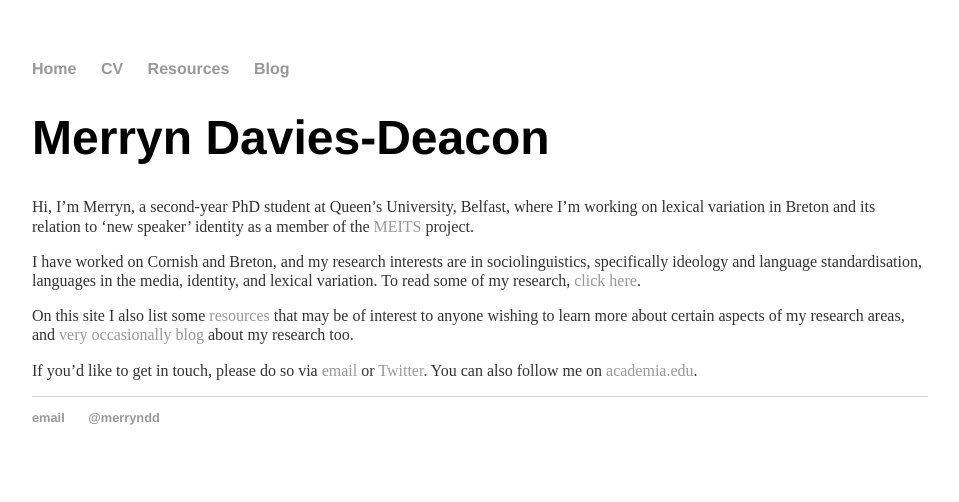
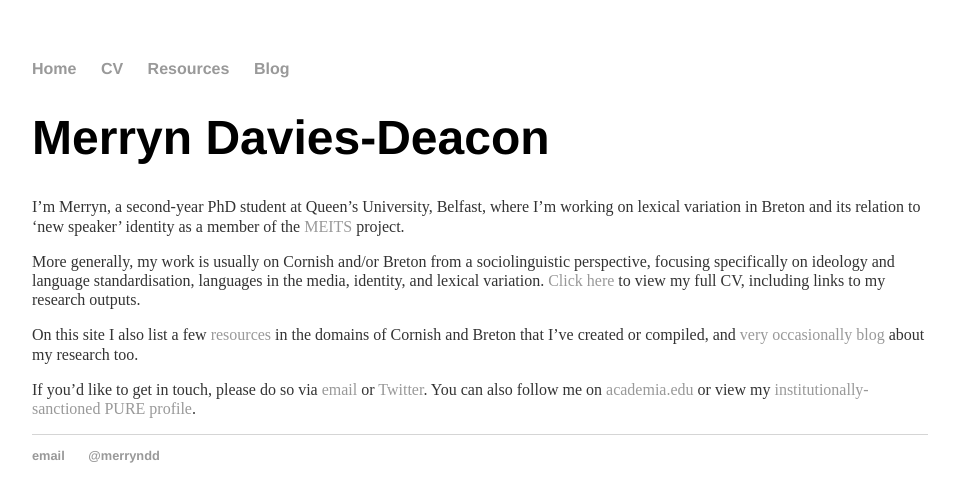
Before and after one commit to merryndd/merryndd.github.io, a Jekyll site: the page built from index.html, in a window 1280 px wide. Shown: the top 502 px of the page, without its empty margins (160-1119 px from the left). Built offline with Jekyll 4.4.1, drawn with Linux system fonts in a browser that asks for light colours.

Commit message:
Update index.html

```diff
--- a/index.html
+++ b/index.html
@@ -4,8 +4,8 @@ title: Merryn Davies-Deacon
 ---
 <div class="blurb">
 	<h1>Merryn Davies-Deacon</h1>
-	<p>Hi, I’m Merryn, a second-year PhD student at Queen’s University, Belfast, where I’m working on lexical variation in Breton and its relation to ‘new speaker’ identity as a member of the <a href="http://meits.org">MEITS</a> project.</p>
-	<p>I have worked on Cornish and Breton, and my research interests are in sociolinguistics, specifically ideology and language standardisation, languages in the media, identity, and lexical variation. To read some of my research, <a href="/cv">click here</a>.</p>
-	<p>On this site I also list some <a href="/resources">resources</a> that may be of interest to anyone wishing to learn more about certain aspects of my research areas, and <a href="/news">very occasionally blog</a> about my research too.</p>
-	<p>If you’d like to get in touch, please do so via <a href="mailto:mdaviesdeacon01@qub.ac.uk">email</a> or <a href="http://twitter.com/merryndd">Twitter</a>. You can also follow me on <a href="https://qub.academia.edu/MerrynDaviesDeacon">academia.edu</a>.</p>
+	<p>I’m Merryn, a second-year PhD student at Queen’s University, Belfast, where I’m working on lexical variation in Breton and its relation to ‘new speaker’ identity as a member of the <a href="http://meits.org">MEITS</a> project.</p>
+	<p>More generally, my work is usually on Cornish and/or Breton from a sociolinguistic perspective, focusing specifically on ideology and language standardisation, languages in the media, identity, and lexical variation. <a href="/cv">Click here</a> to view my full CV, including links to my research outputs.</p>
+	<p>On this site I also list a few <a href="/resources">resources</a> in the domains of Cornish and Breton that I’ve created or compiled, and <a href="/news">very occasionally blog</a> about my research too.</p>
+	<p>If you’d like to get in touch, please do so via <a href="mailto:mdaviesdeacon01@qub.ac.uk">email</a> or <a href="http://twitter.com/merryndd">Twitter</a>. You can also follow me on <a href="https://qub.academia.edu/MerrynDaviesDeacon">academia.edu</a> or view my <a href="http://go.qub.ac.uk/merryndd">institutionally-sanctioned PURE profile</a>.</p>
 </div><!-- /.blurb -->
```
